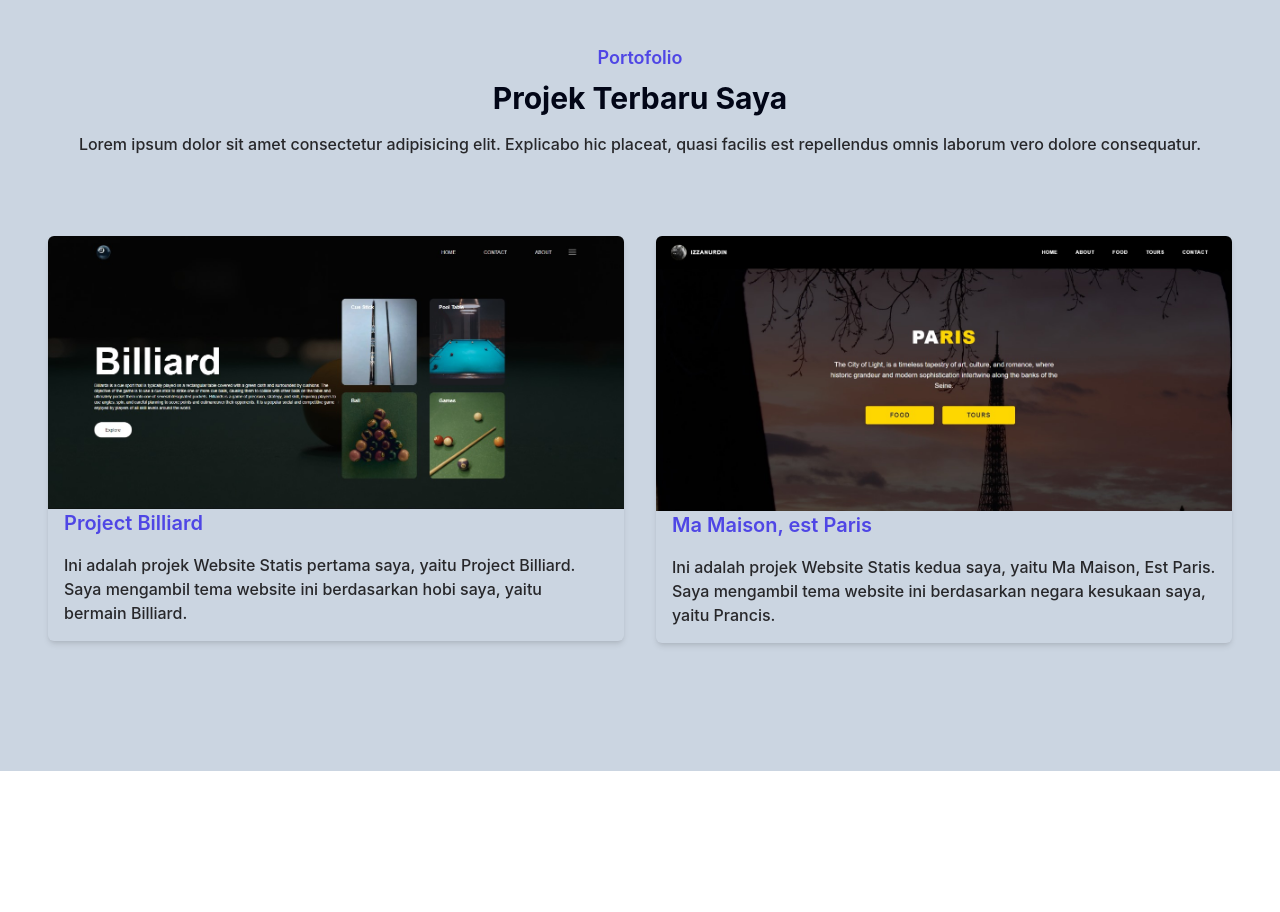
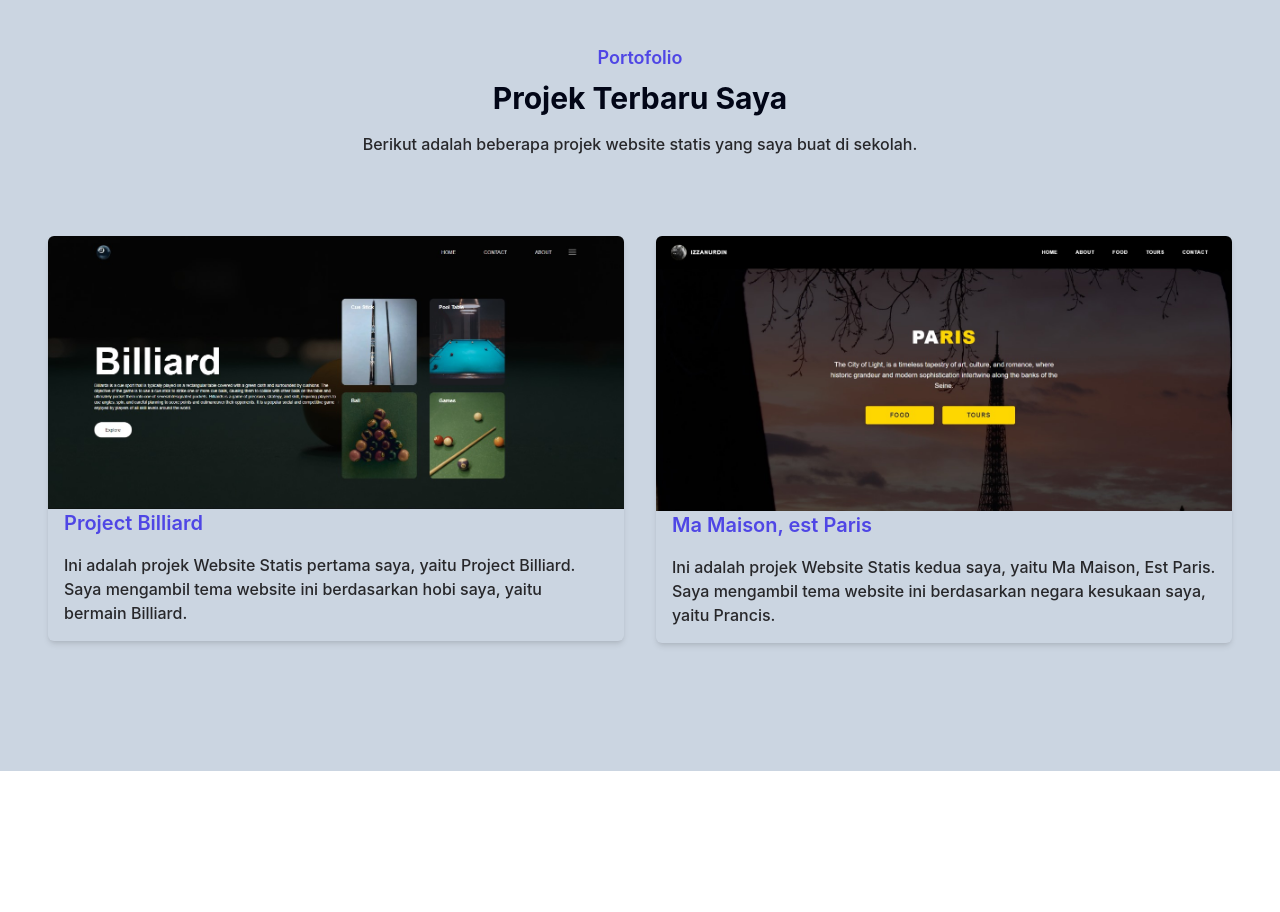
Before and after one commit to Izzanurdin/Tailfolio-V2, a website: page index.html in a window 1280 px wide. Shown: the part 1720-2632 px from the top of the page. Drawn offline with Linux system fonts and the light colour scheme.

Commit message:
Update index.html

```diff
--- a/index.html
+++ b/index.html
@@ -256,7 +256,7 @@
                 <div class="max-width-xl mx-autoo text-center mb-16">
                     <h4 class="font-semibold text-lg text-warnabesar mb-2">Portofolio</h4>
                     <h2 class="font-bold text-gelap text-3xl mb-4">Projek Terbaru Saya</h2>
-                    <p class="font-medium text-md text-warnakecil">Lorem ipsum dolor sit amet consectetur adipisicing elit. Explicabo hic placeat, quasi facilis est repellendus omnis laborum vero dolore consequatur.</p>
+                    <p class="font-medium text-md text-warnakecil">Berikut adalah beberapa projek website statis yang saya buat di sekolah.</p>
                 </div>
             </div>
 
```
